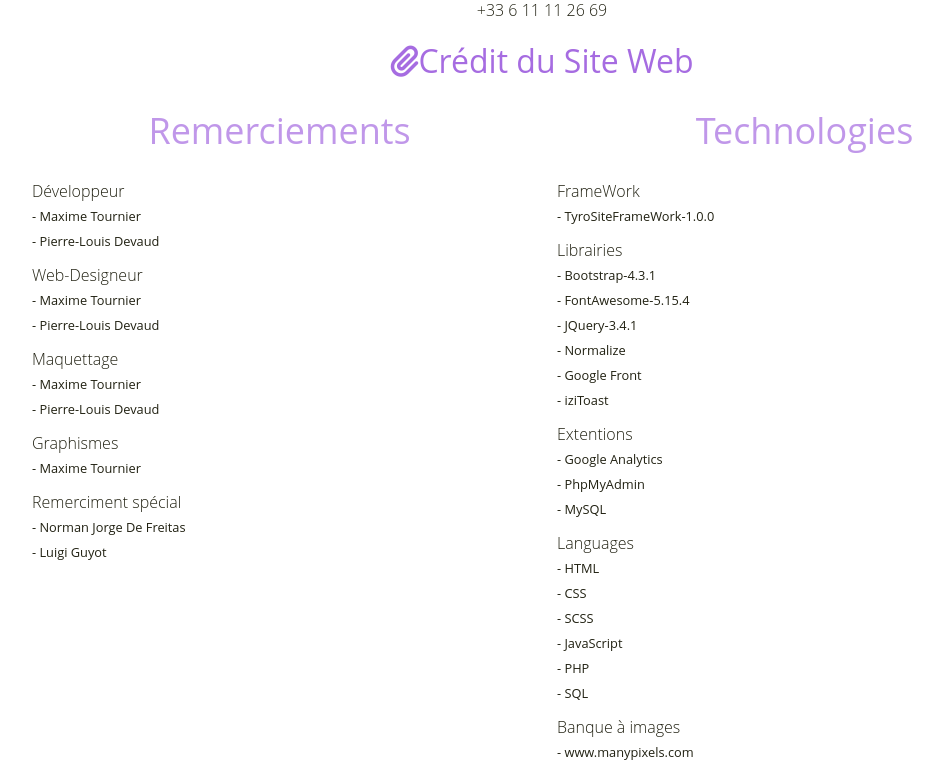
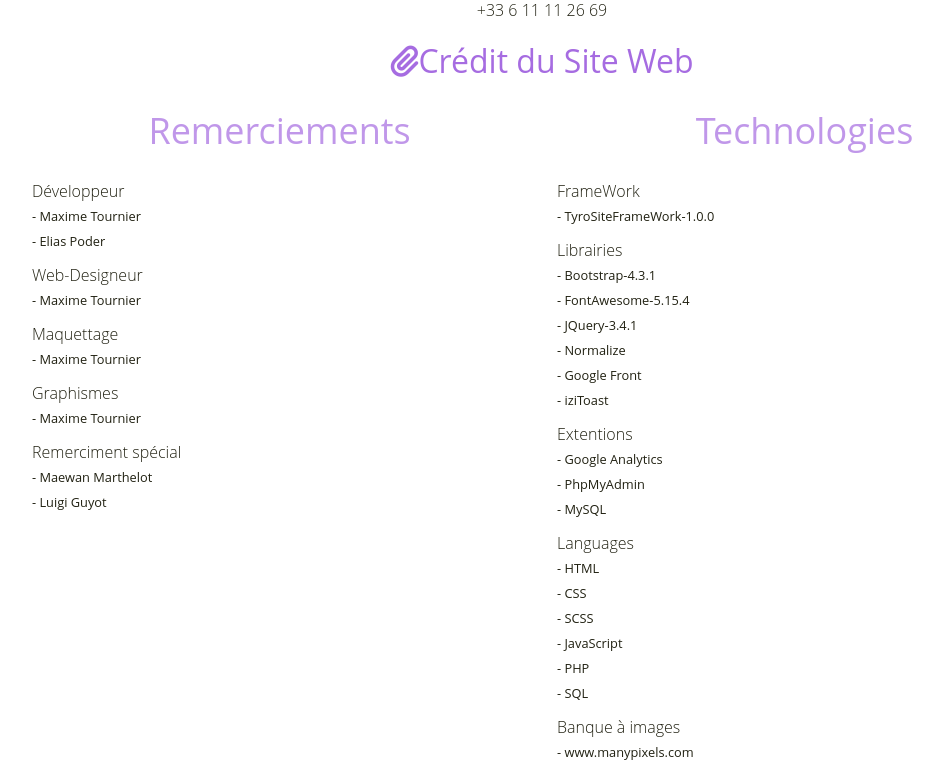
Before and after one commit to TheMaxium69/Influnias-WebSite-V2, a PHP site: page /terms.php in a window 1280 px wide. Shown: the part 804-1568 px from the top of the page, without its empty margins (98-1041 px from the left). Run offline with PHP 8.4, Linux system fonts and the light colour scheme; some libraries are stand-ins or nearby versions.

Commit message:
Update terms.php

```diff
--- a/terms.php
+++ b/terms.php
@@ -34,17 +34,15 @@ head($page); ?>
                     <h3 style="margin-bottom: 12px; margin-top: 20px; color: var(--second-color); opacity: .7">Remerciements</h3>
                     <p class="no-p">Développeur</p>
                     <small>- Maxime Tournier</small><br>
-                    <small>- Pierre-Louis Devaud</small><br>
+                    <small>- Elias Poder</small><br>
                     <p class="no-p">Web-Designeur</p>
                     <small>- Maxime Tournier</small><br>
-                    <small>- Pierre-Louis Devaud</small><br>
                     <p class="no-p">Maquettage</p>
                     <small>- Maxime Tournier</small><br>
-                    <small>- Pierre-Louis Devaud</small><br>
                     <p class="no-p">Graphismes</p>
                     <small>- Maxime Tournier</small><br>
                     <p class="no-p">Remerciment spécial</p>
-                    <small>- Norman Jorge De Freitas</small><br>
+                    <small>- Maewan Marthelot</small><br>
                     <small>- Luigi Guyot</small><br>
                 </div>
                 <div class="col-6 textmore">
```
